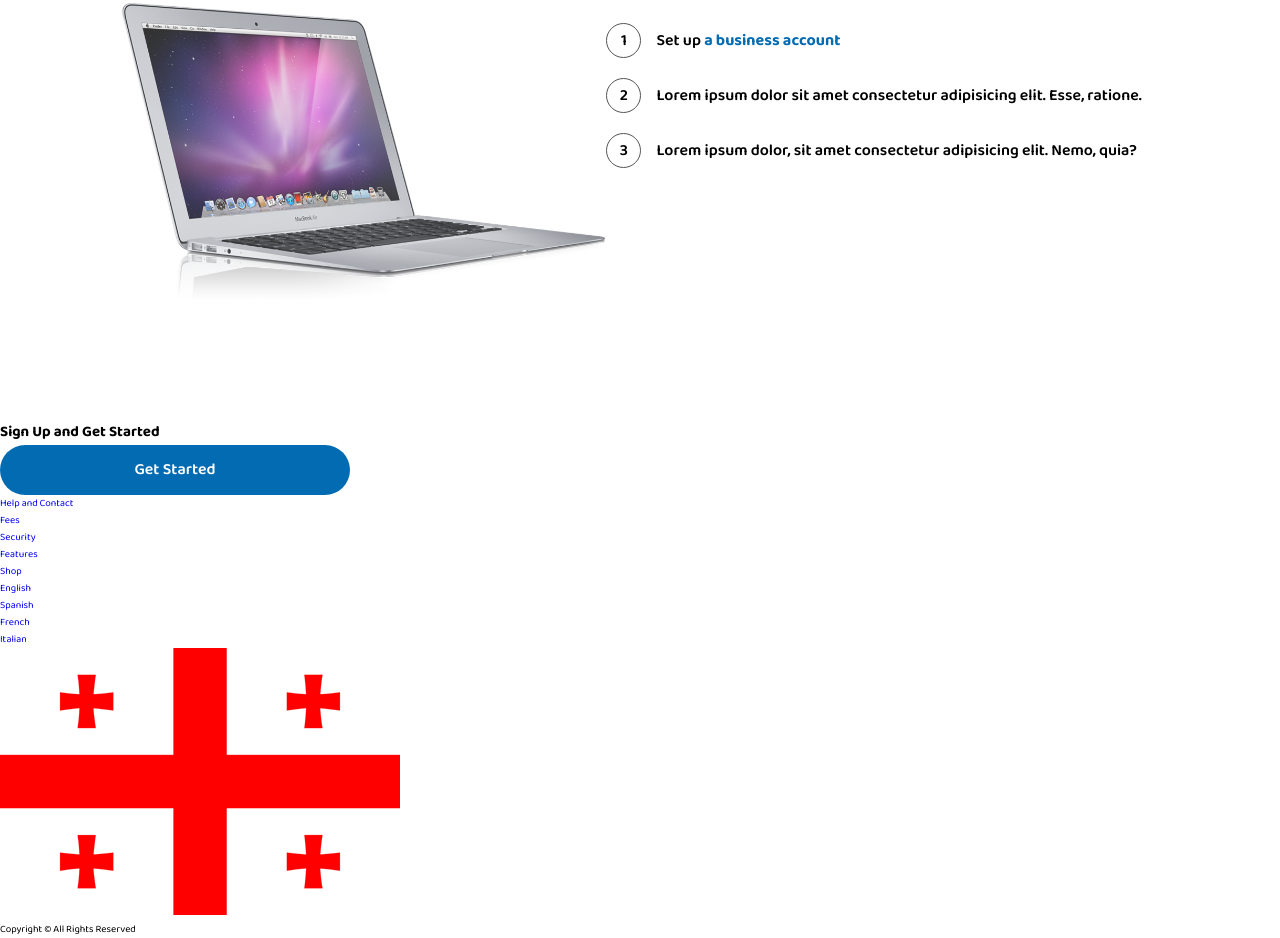
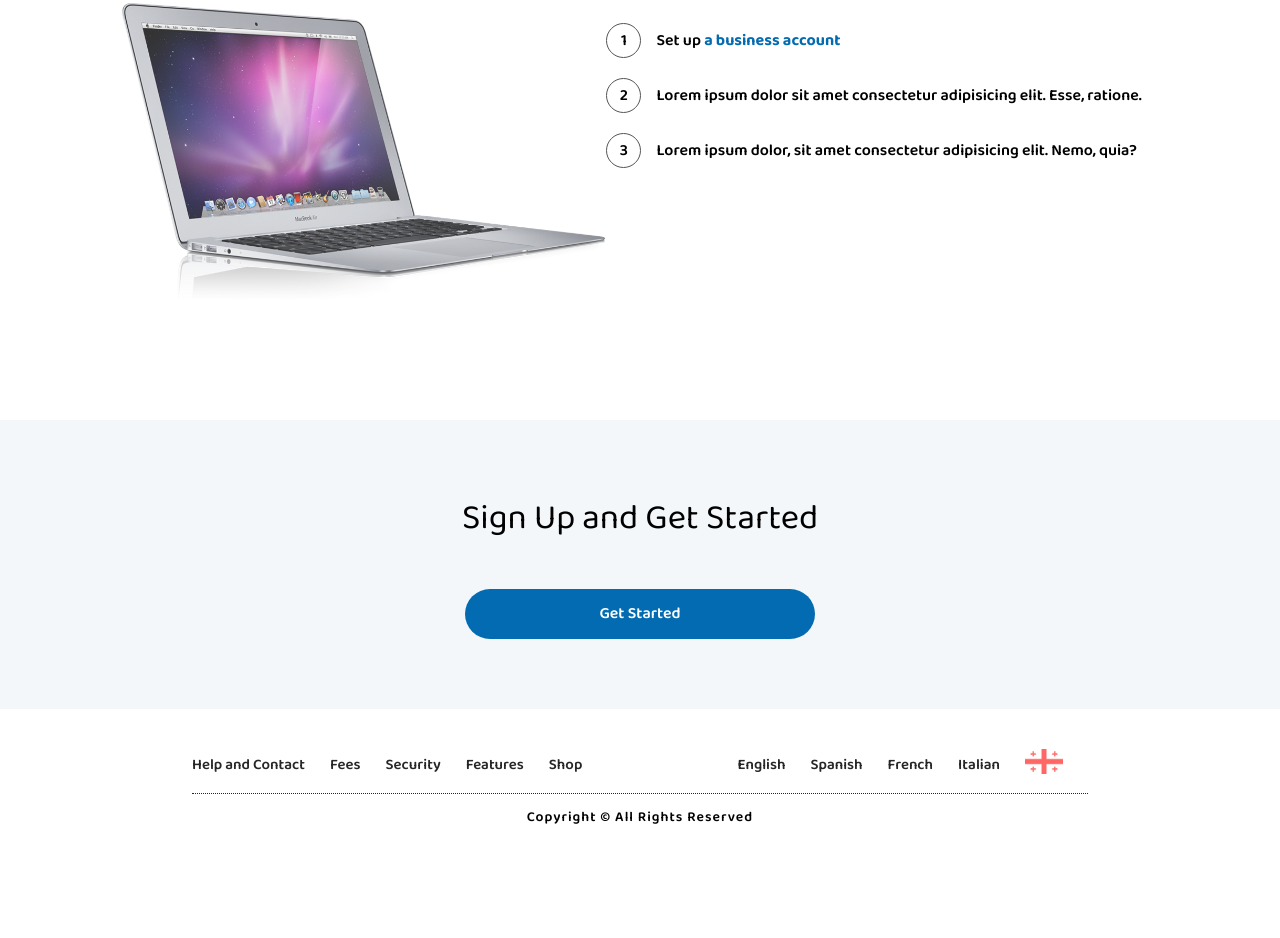
Before and after one commit to petukhov-a/PayPal-clone-site, a plain HTML site: page index.html in a window 1280 px wide. Shown: the part 2133-3071 px from the top of the page. After the commit the page ends 2992 px from the top, so only its background shows below. Drawn offline with Linux system fonts and the light colour scheme.

Commit message:
styled footer section

```diff
--- a/style.css
+++ b/style.css
@@ -11,6 +11,18 @@
 
 html {
     font-size: 62.5%;
+}
+
+.blue-btn {
+    width: 35rem;
+    height: 5rem;
+    background-color: #036bb1;
+    color: #fff;
+    border-radius: 3rem;
+    border: none;
+    font-size: 1.6rem;
+    font-weight: 600;
+    cursor: pointer;
 }
 /* End of Common Styles */
 
@@ -173,17 +185,6 @@ html {
     color: #fff;
     width: 50%;
     margin: 0 auto 4rem auto;
-}
-
-.blue-btn {
-    width: 35rem;
-    height: 5rem;
-    background-color: #036bb1;
-    color: #fff;
-    border-radius: 3rem;
-    border: none;
-    font-size: 1.6rem;
-    font-weight: 600;
 }
 /* End of Section 1 */
 
@@ -348,3 +349,66 @@ html {
     font-weight: bold;
 }
 /* End of Section 4 */
+
+/* Section 5 */
+.section-5 {
+    width: 100%;
+}
+
+.section-5-top {
+    width: 100%;
+    background-color: #f3f7fa;
+    text-align: center;
+    padding: 7rem 0;
+}
+
+.section-5-top-heading {
+    font-size: 3.5rem;
+    font-weight: 400;
+    margin-bottom: 4rem;
+}
+
+.footer {
+    width: 100%;
+    height: 15rem;
+    display: flex;
+    flex-direction: column;
+    justify-content: space-between;
+    align-items: center;
+    padding: 4rem 0 3rem 0;
+}
+
+.footer-top {
+    width: 70%;
+    display: flex;
+    justify-content: space-between;
+    border-bottom: 0.1rem dotted #262626;
+    padding-bottom: 1rem;
+}
+
+.footer-list {
+    display: flex;
+    align-items: center;
+}
+
+.footer-list li {
+    margin-right: 2.5rem;
+}
+
+.footer-list a {
+    font-size: 1.5rem;
+    font-weight: 600;
+    color: #262626;
+}
+
+.footer-list img {
+    width: 3.8rem;
+    opacity: 0.6;
+}
+
+.copyright {
+    font-size: 1.4rem;
+    font-weight: 600;
+    letter-spacing: 0.1rem;
+}
+/* End of Section 5 */
```
